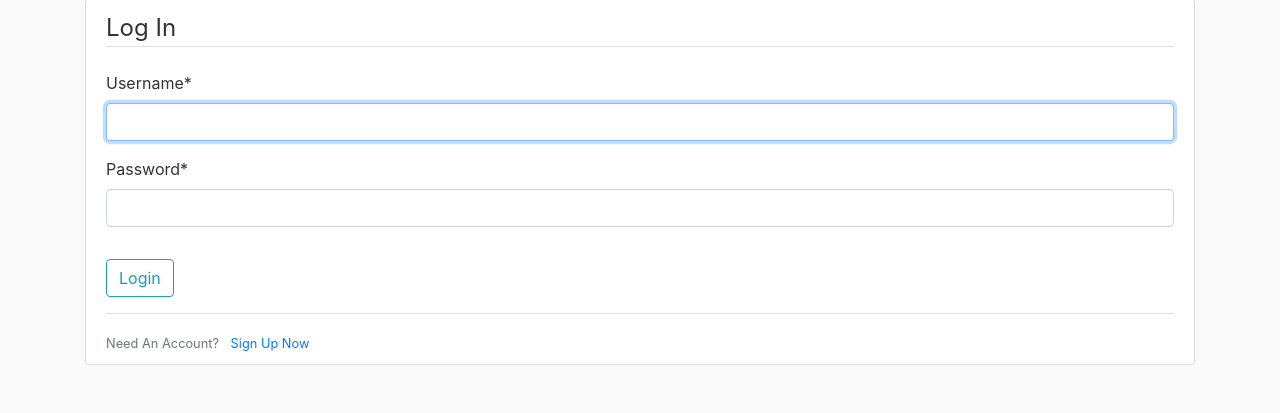
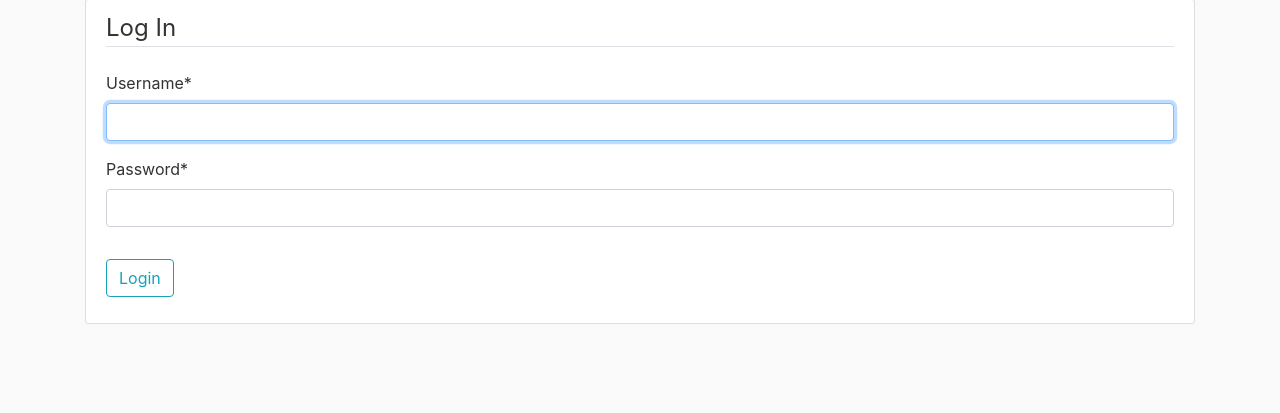
Before and after one commit to enricoGiga/AmazingShop, a Django app: page /login/ in a window 1280 px wide. Shown: the part 81-494 px from the top of the page. Run offline with Django 5.2, Linux system fonts and the light colour scheme; some libraries are stand-ins or nearby versions.

Commit message:
README.md updated

```diff
--- a/products_store/templates/users/login.html
+++ b/products_store/templates/users/login.html
@@ -12,10 +12,10 @@
                 <button class="btn btn-outline-info" type="submit">Login</button>
             </div>
         </form>
-        <div class="border-top pt-3">
-            <small class="text-muted">
-                Need An Account? <a class="ml-2" href="">Sign Up Now</a>
-            </small>
-        </div>
+{#        <div class="border-top pt-3">#}
+{#            <small class="text-muted">#}
+{#                Need An Account? <a class="ml-2" href="">Sign Up Now</a>#}
+{#            </small>#}
+{#        </div>#}
     </div>
 {% endblock content %}
```
Also changed, not shown: README.md, products_store/static/products_store/buyer_view.png (added), products_store/static/products_store/sup_view.png (added).
